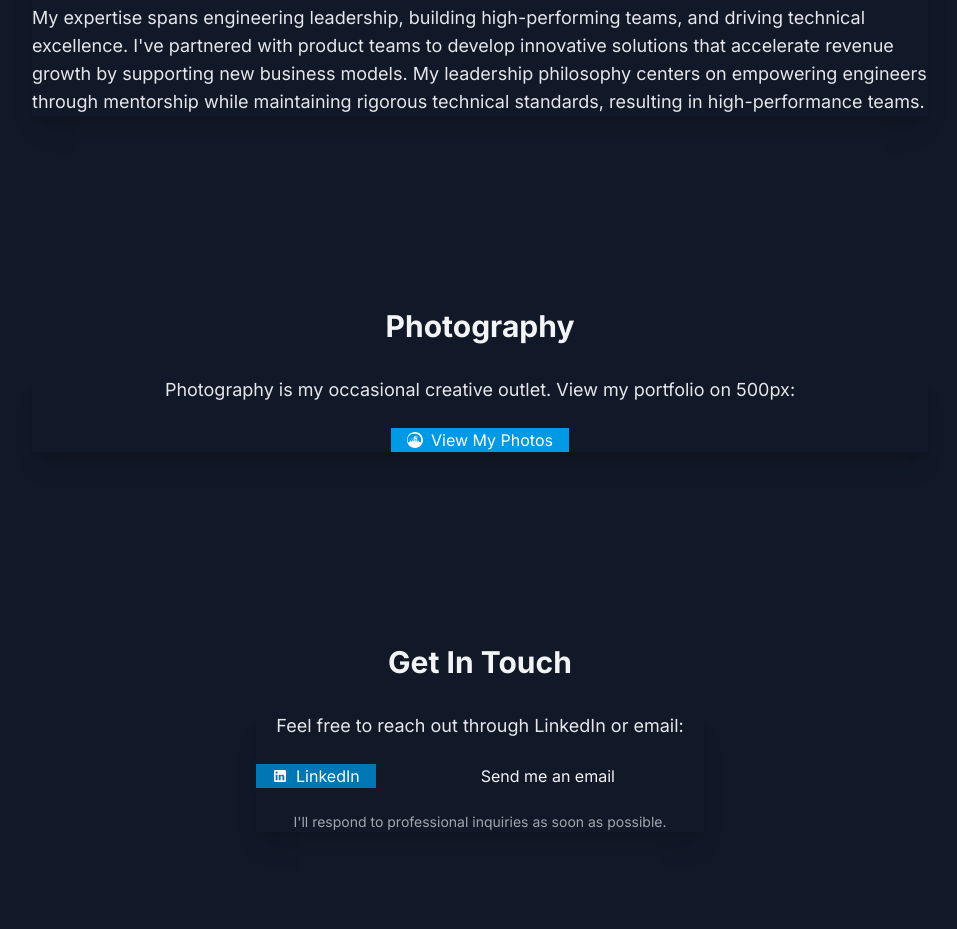
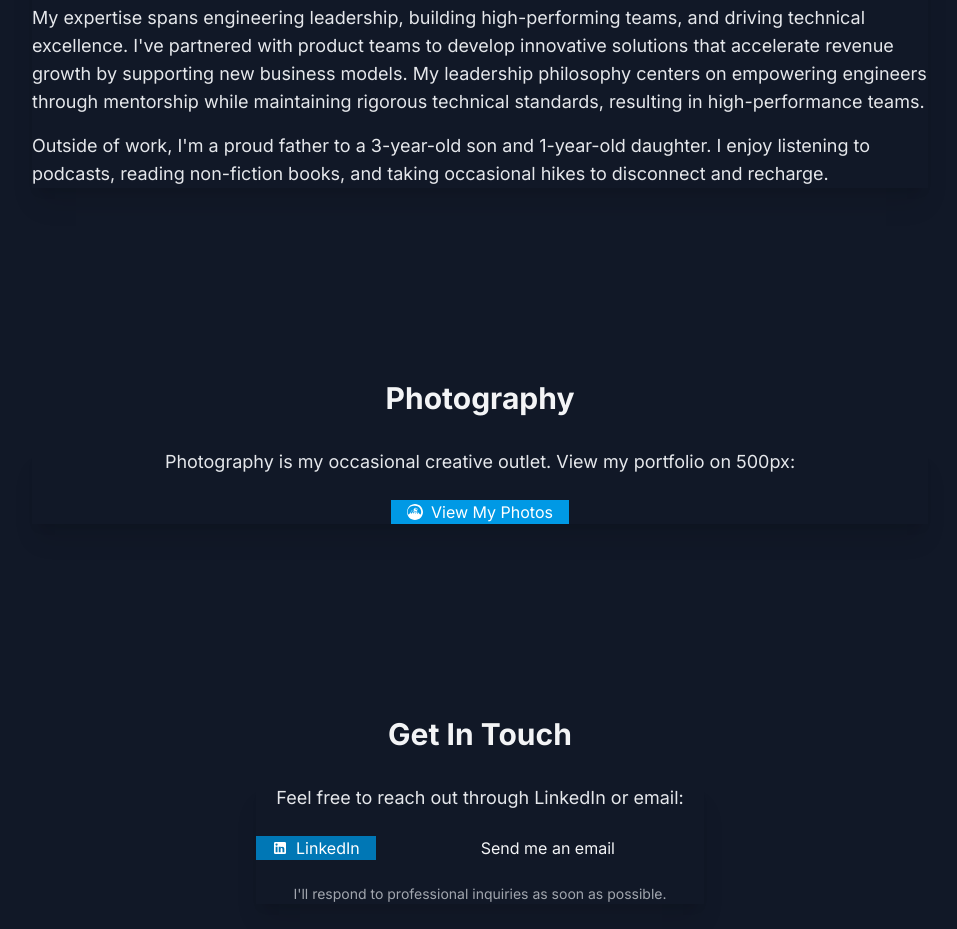
Before and after one commit to ashwindas/ashwindas.github.io, a Next.js app: page / in a window 1280 px wide. Shown: the part 1060-1989 px from the top of the page, without its empty margins (160-1117 px from the left). Built offline with nearby package versions, Linux system fonts and the light colour scheme.

Commit message:
Add personal information to About Me section and schema.org data

```diff
--- a/src/app/layout.tsx
+++ b/src/app/layout.tsx
@@ -132,9 +132,10 @@ export default function RootLayout({
                 "@type": "Organization",
                 "name": "Adobe"
               },
-              "description": "Engineering Leader with over 15 years of experience driving technical excellence in distributed systems, payments and risk management.",
+              "description": "Engineering Leader with over 15 years of experience driving technical excellence in distributed systems, payments and risk management. Outside of work, a father of two who enjoys podcasts, non-fiction books, and hiking.",
               "url": "https://ashwindas.github.io",
-              "knowsAbout": ["Engineering Management", "Distributed Systems", "Payments", "Risk Management", "AI Solutions"]
+              "knowsAbout": ["Engineering Management", "Distributed Systems", "Payments", "Risk Management", "AI Solutions"],
+              "hobbies": ["Podcasts", "Reading Non-Fiction", "Hiking", "Photography"]
             }
             `
           }}
--- a/src/app/page.tsx
+++ b/src/app/page.tsx
@@ -59,6 +59,9 @@ export default function Home() {
               <p className="text-lg mt-4 text-base-content dark:text-gray-200">
                 My expertise spans engineering leadership, building high-performing teams, and driving technical excellence. I&apos;ve partnered with product teams to develop innovative solutions that accelerate revenue growth by supporting new business models. My leadership philosophy centers on empowering engineers through mentorship while maintaining rigorous technical standards, resulting in high-performance teams.
               </p>
+              <p className="text-lg mt-4 text-base-content dark:text-gray-200">
+                Outside of work, I&apos;m a proud father to a 3-year-old son and 1-year-old daughter. I enjoy listening to podcasts, reading non-fiction books, and taking occasional hikes to disconnect and recharge.
+              </p>
             </div>
           </div>
         </div>
```
